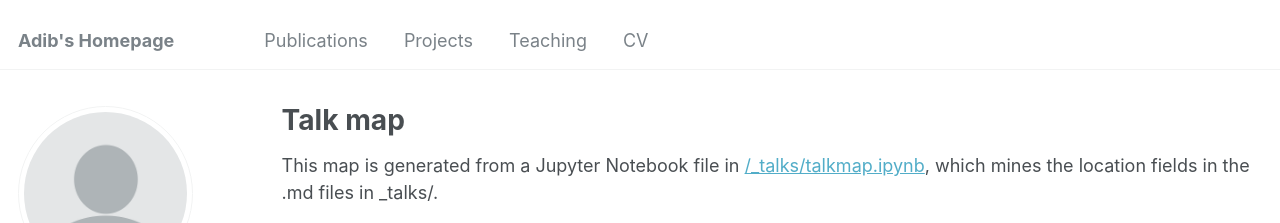
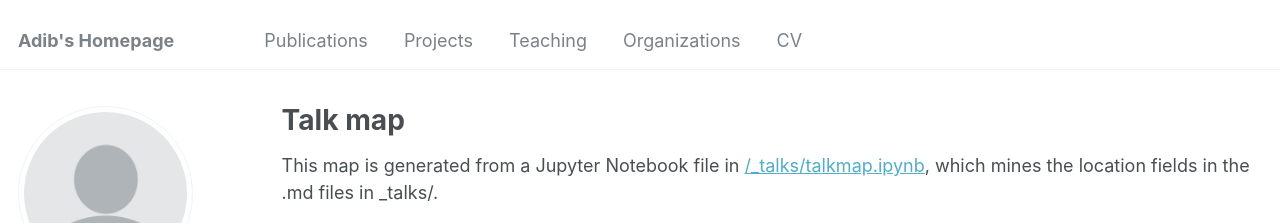
Before and after one commit to Aveiro11/Adib.github.io, a Jekyll site: the page built from _pages/talkmap.html, in a window 1280 px wide. Shown: the top 223 px of the page. Built offline with Jekyll 4.4.1, drawn with Linux system fonts in a browser that asks for light colours; nearby versions of some CDN libraries; some web fonts are replaced.

Commit message:
Update navigation.yml

```diff
--- a/_data/navigation.yml
+++ b/_data/navigation.yml
@@ -12,6 +12,9 @@ main:
   - title: "Teaching"
     url: /teaching/
 
+  - title: "Organizations"
+    url: /organizations/
+
   # - title: "Projects"
   #   url: /portfolio/
 
```
